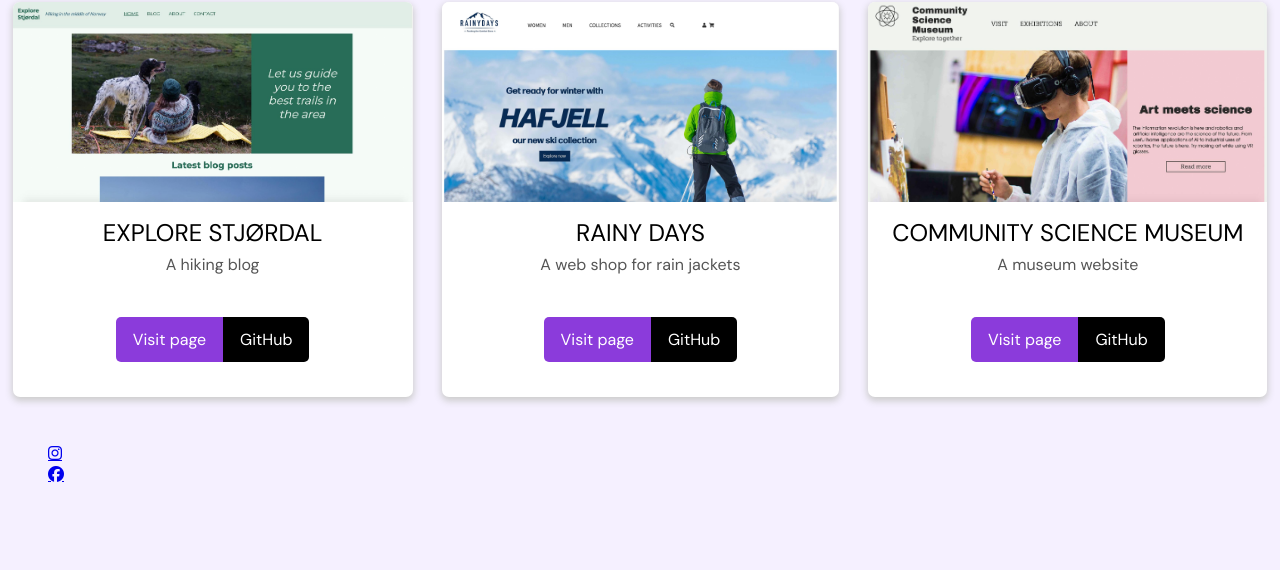
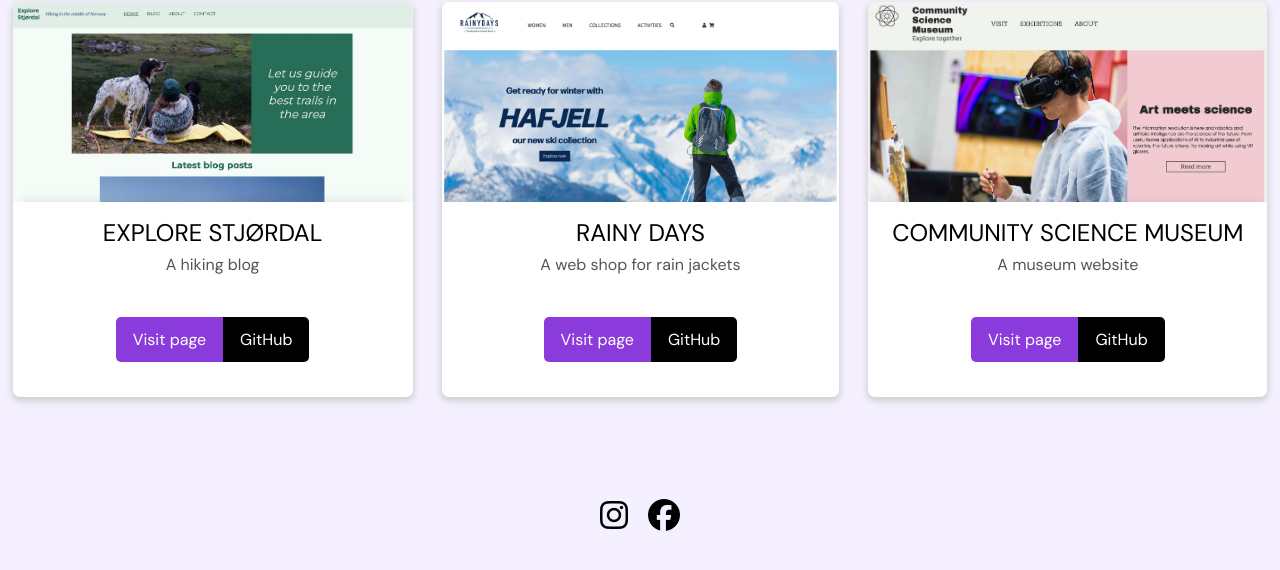
Before and after one commit to martemoslet/portfolio, a plain HTML site: page index.html in a window 1280 px wide. Shown: the part 324-894 px from the top of the page. Before the commit the page ends 825 px from the top, so only its background shows below. Drawn offline with nearby package versions, Linux system fonts and the light colour scheme.

Commit message:
update css

```diff
--- a/css/styles.css
+++ b/css/styles.css
@@ -140,6 +140,23 @@ span {
   object-fit: cover;
 }
 
+.socials {
+  display: flex;
+  font-size: 2em;
+  padding: 30px;
+  justify-content: center;
+}
+.socials a {
+  padding: 10px;
+  color: black;
+  text-decoration: none;
+}
+
+.socials a:hover {
+  color: #8b3bdb;
+  text-decoration: none;
+}
+
 @media (min-width: 1250px) {
   .card-container {
     max-width: 1300px;
--- a/index.html
+++ b/index.html
@@ -71,7 +71,7 @@
 
     </main>
     <footer>
-        <ul>
+        <ul class="socials">
             <li><a href="https://www.instagram.com/" class="fab fa-instagram"></a></li>
             <li><a href="https://www.facebook.com/" class="fab fa-facebook"></a></li>
         </ul>
```
